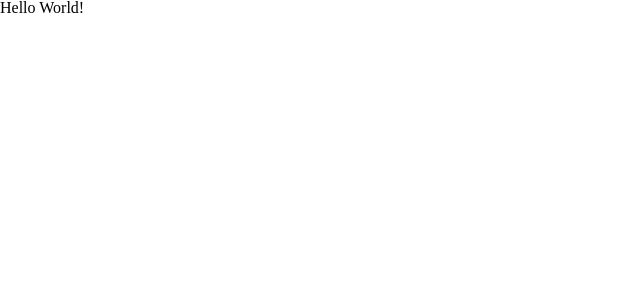
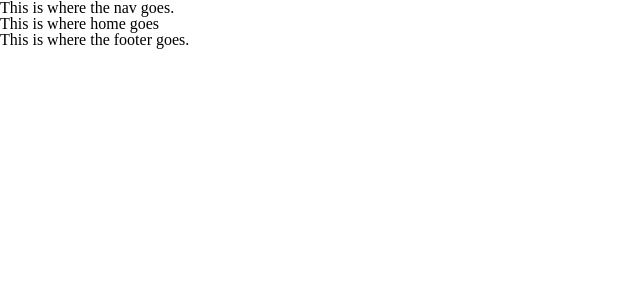
Before and after one commit to santiagorodriguezbermudez/Mind-Click-Frontend, a React (Create React App) app: page / in a window 1280 px wide. Shown: the top 300 px of the page, without its empty margins (0-640 px from the left). Built offline with nearby package versions, Linux system fonts and the light colour scheme.

Commit message:
Added main landing structure

```diff
--- a/src/components/App.jsx
+++ b/src/components/App.jsx
@@ -4,13 +4,18 @@ import {
   Switch,
   Route,
 } from 'react-router-dom';
+import Nav from './Nav';
+import Footer from './Footer';
+import Landing from './Landing';
 
 const App = () => (
   <Router>
     <div>
       <Switch>
         <Route exact path="/">
-          Hello World!
+          <Nav />
+          <Landing />
+          <Footer />
         </Route>
       </Switch>
     </div>
--- /dev/null
+++ b/src/components/Footer.jsx
@@ -0,0 +1,9 @@
+import React from 'react';
+
+const Footer = () => (
+  <footer>
+    This is where the footer goes.
+  </footer>
+);
+
+export default Footer;
--- /dev/null
+++ b/src/components/Landing.jsx
@@ -0,0 +1,9 @@
+import React from 'react';
+
+const Landing = () => (
+  <div>
+    This is where home goes
+  </div>
+);
+
+export default Landing;
--- /dev/null
+++ b/src/components/Nav.jsx
@@ -0,0 +1,9 @@
+import React from 'react';
+
+const Nav = () => (
+  <nav>
+    This is where the nav goes.
+  </nav>
+);
+
+export default Nav;
```
